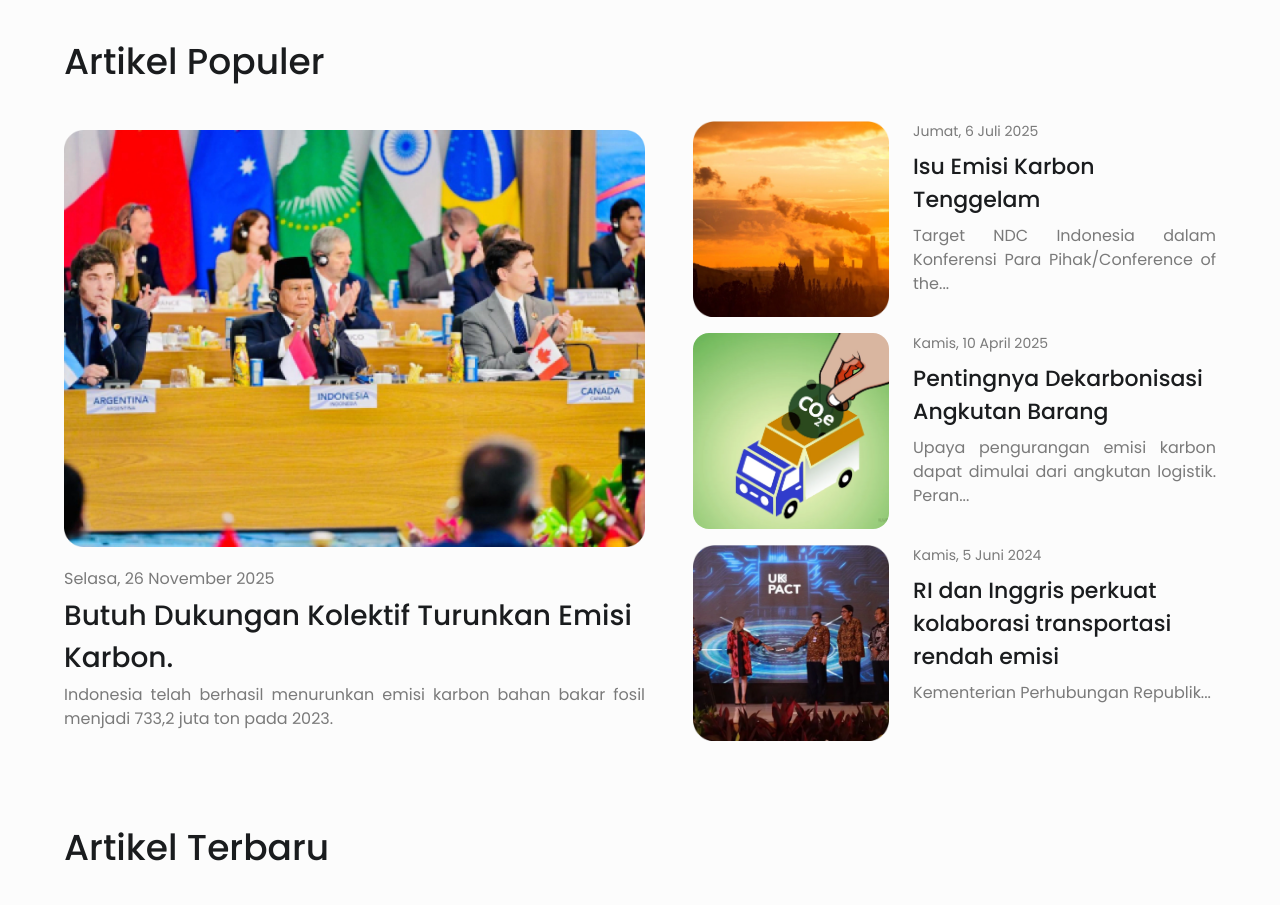
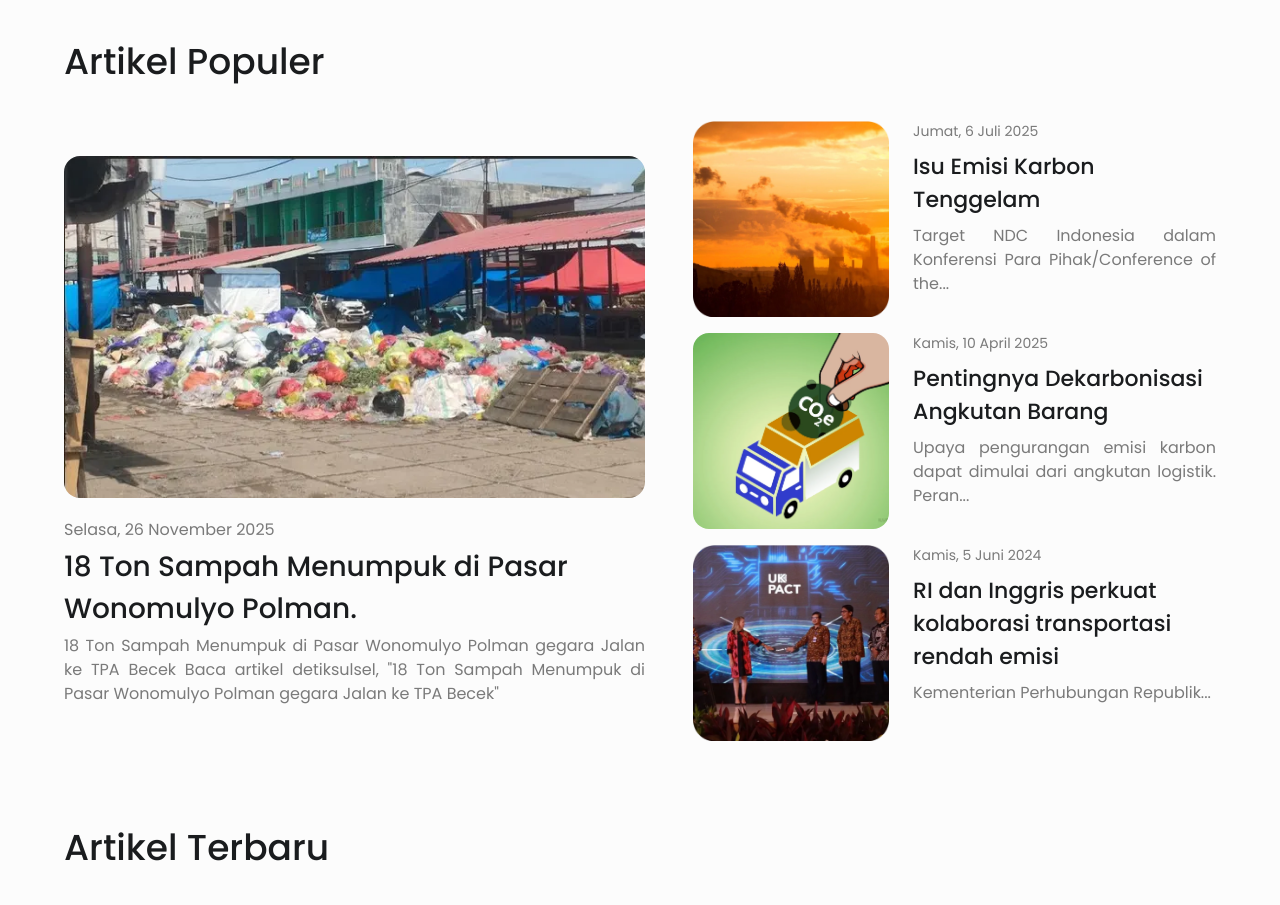
Before and after one commit to mcqeems/nazzava, a Next.js app: page / in a window 1280 px wide. Shown: the part 2300-3205 px from the top of the page. Built offline with nearby package versions, Linux system fonts and the light colour scheme.

Commit message:
update article

```diff
--- a/src/components/home/Article.tsx
+++ b/src/components/home/Article.tsx
@@ -1,7 +1,7 @@
 "use client";
 import React, { useState } from "react";
 import Image from "next/image";
-import popular1 from "../../../public/image/home/article/popular/popular1.webp";
+import popular1 from "../../../public/image/home/article/popular/populer.webp";
 import popular2 from "../../../public/image/home/article/popular/popular2.webp";
 import popular3 from "../../../public/image/home/article/popular/popular3.webp";
 import popular4 from "../../../public/image/home/article/popular/popular4.webp";
@@ -11,8 +11,7 @@ import article3 from "../../../public/image/home/article/article3.webp";
 import article4 from "../../../public/image/home/article/article4.webp";
 import article5 from "../../../public/image/home/article/article5.webp";
 import article6 from "../../../public/image/home/article/article6.webp";
-import prev from "../../../public/image/home/article/prev.webp";
-import next from "../../../public/image/home/article/next.webp";
+
 
 const childrenPopular = [
   {
@@ -124,14 +123,14 @@ export default function Article() {
         <div className="mt-8 flex lg:flex-row flex-col justify-center items-center lg:gap-12 gap-10">
           <a
             target="_blank"
-            href="https://indonesia.go.id/kategori/editorial/8789/butuh-dukungan-kolektif-turunkan-emisi-karbon?lang=1"
+            href="https://www.detik.com/sulsel/berita/d-8293301/18-ton-sampah-menumpuk-di-pasar-wonomulyo-polman-gegara-jalan-ke-tpa-becek"
             className="flex flex-col gap-1 lg:w-150 w-full"
             data-aos="fade-right"
             data-aos-duration="800"
             data-aos-delay="100"
           >
             <Image
-              className="lg:w-150 w-ful mb-4 h-auto"
+              className="lg:w-150 w-full mb-4 h-auto rounded-2xl object-cover"
               src={popular1.src}
               width={600}
               height={600}
@@ -141,11 +140,12 @@ export default function Article() {
               Selasa, 26 November 2025
             </p>
             <h1 className="font-medium lg:text-[28px] text-[20px]">
-              Butuh Dukungan Kolektif Turunkan Emisi Karbon.
+              18 Ton Sampah Menumpuk di Pasar Wonomulyo Polman.
             </h1>
             <p className="font-normal text-justify text-[#7A7A7A] lg:text-[16px] text-[14px]">
-              Indonesia telah berhasil menurunkan emisi karbon bahan bakar fosil
-              menjadi 733,2 juta ton pada 2023.
+              18 Ton Sampah Menumpuk di Pasar Wonomulyo Polman gegara Jalan ke
+              TPA Becek Baca artikel detiksulsel, "18 Ton Sampah Menumpuk di
+              Pasar Wonomulyo Polman gegara Jalan ke TPA Becek"
             </p>
           </a>
           <div className="flex flex-col lg:gap-4 gap-8">
```
Also changed, not shown: public/image/home/article/popular/populer.webp (added).
